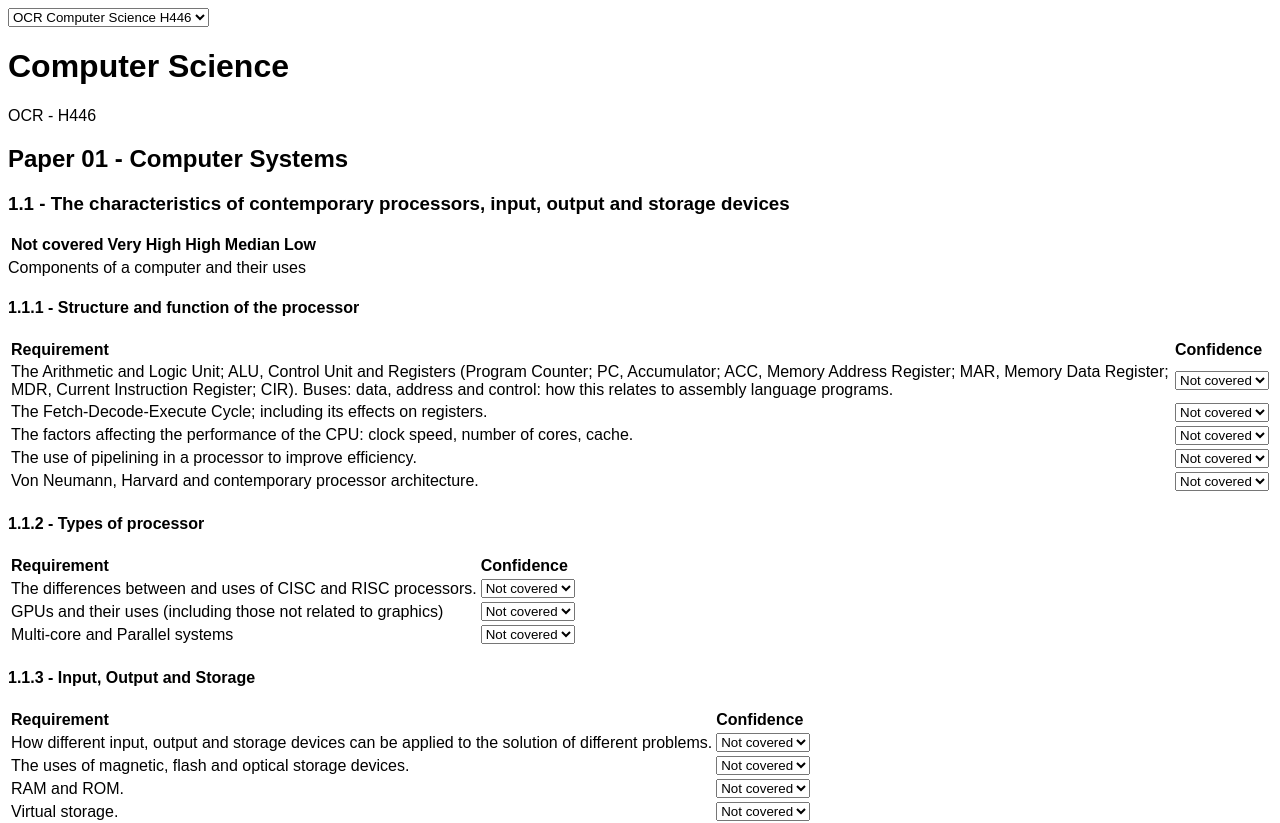
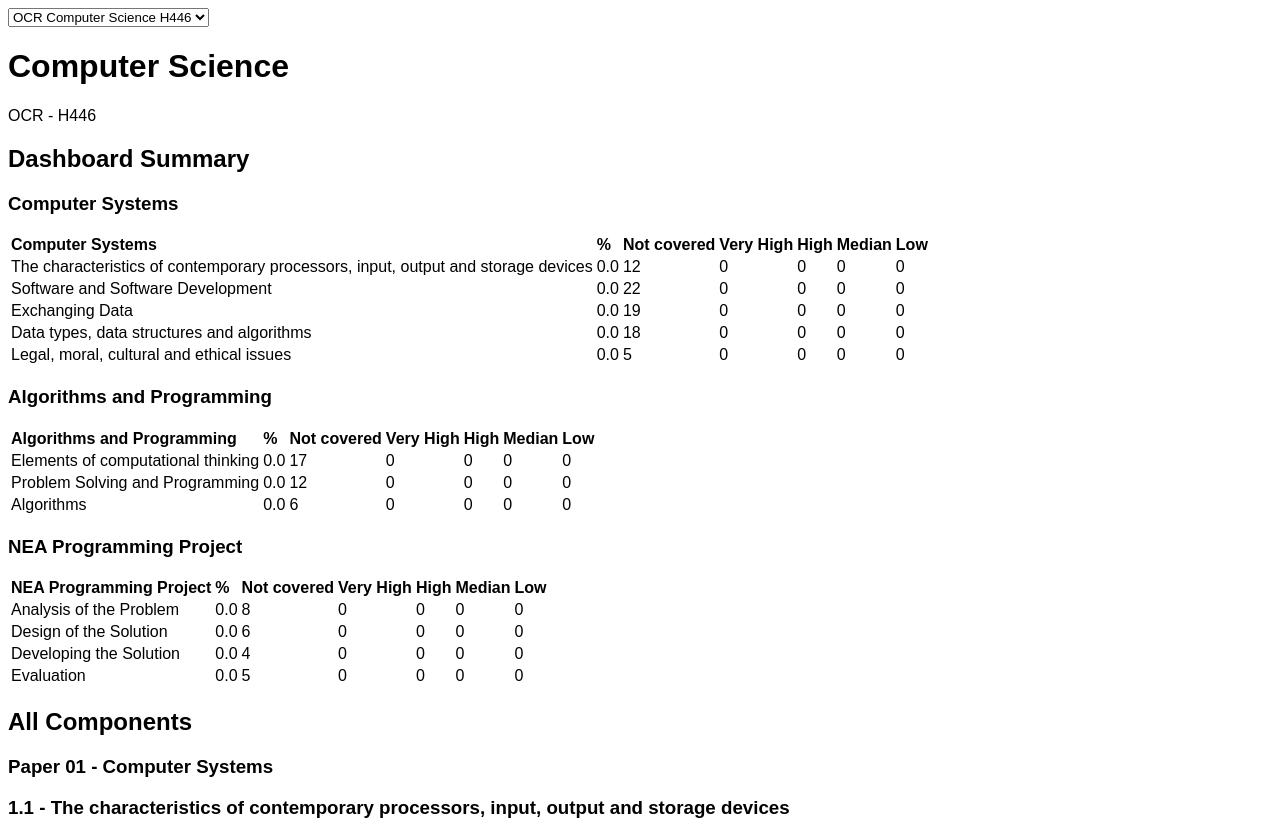
Before and after one commit to JoeSharp/study-tracker-ui, a React (Create React App) app: page / in a window 1280 px wide. Shown: the top 823 px of the page. Built offline with nearby package versions, Linux system fonts and the light colour scheme.

Commit message:
dashboard kinda working (looks rough)

```diff
--- a/src/App.tsx
+++ b/src/App.tsx
@@ -33,7 +33,7 @@ const App: React.FunctionComponent = () => {
     subject,
     components,
   } = useSpec(specPickerProps.value);
-  const { tracker, updateConfidence } = useTracker({
+  const { tracker, dashboardSummary, updateConfidence } = useTracker({
     studentId: "",
     specificationId,
   });
@@ -71,11 +71,52 @@ const App: React.FunctionComponent = () => {
       <div>
         {examBoard} - {qualificationCode}
       </div>
+      <h2>Dashboard Summary</h2>
       {components.map((component) => (
-        <React.Fragment key={component.name}>
-          <h2>
+        <React.Fragment key={component.id}>
+          <h3>{component.name}</h3>
+          <RequirementTable>
+            <thead>
+              <tr>
+                <th>{component.name}</th>
+                <th>%</th>
+                {CONFIDENCE_OPTIONS.map(({ name }) => (
+                  <th key={name}>{name}</th>
+                ))}
+              </tr>
+            </thead>
+            <tbody>
+              {component.sections
+                .map((section) => ({
+                  section,
+                  sectionTracker: dashboardSummary[section.id],
+                }))
+                .map(({ section, sectionTracker }) => (
+                  <React.Fragment key={section.id}>
+                    {
+                      <tr key={section.id}>
+                        <td>{section.title}</td>
+                        <td>{sectionTracker.percentCovered.toFixed(1)}</td>
+                        {CONFIDENCE_OPTIONS.map(({ confidence, name }) => (
+                          <td key={name}>
+                            {sectionTracker.byConfidence[confidence] || 0}
+                          </td>
+                        ))}
+                      </tr>
+                    }
+                  </React.Fragment>
+                ))}
+            </tbody>
+          </RequirementTable>
+        </React.Fragment>
+      ))}
+
+      <h2>All Components</h2>
+      {components.map((component) => (
+        <React.Fragment key={component.id}>
+          <h3>
             {component.id} - {component.name}
-          </h2>
+          </h3>
           {component.sections
             .map((section) => ({
               section,
@@ -87,27 +128,7 @@ const App: React.FunctionComponent = () => {
                 <h3>
                   {section.id} - {section.title}
                 </h3>
-                <RequirementTable>
-                  <thead>
-                    <tr>
-                      {CONFIDENCE_OPTIONS.map(({ name }) => (
-                        <th key={name}>{name}</th>
-                      ))}
-                    </tr>
-                  </thead>
-                  <tbody>
-                    {
-                      <tr key={section.id}>
-                        {/* {CONFIDENCE_OPTIONS.map(({ name }) => (
-                          <td key={name}>
-                            {(confidences.sections[s] || {})[name]}
-                          </td>
-                        ))} */}
-                      </tr>
-                    }
-                  </tbody>
-                </RequirementTable>
-                <div>{section.description}</div>
+                <p>{section.description}</p>
                 {section.subsections
                   .map((subsection) => ({
                     subsection,
--- a/src/types.ts
+++ b/src/types.ts
@@ -30,11 +30,24 @@ export enum Confidence {
   veryHigh = 1,
   high = 2,
   median = 3,
-  low = 4
+  low = 4,
 }
 
 export interface RequirementTracker {
   confidence: Confidence;
+}
+
+export interface ByConfidenceCount {
+  [confidence: number]: number;
+}
+
+export interface SectionSummary {
+  percentCovered: number;
+  byConfidence: ByConfidenceCount;
+}
+
+export interface TrackerDashboardSummary {
+  [sectionId: string]: SectionSummary;
 }
 
 export interface SpecificationSubSectionTracker {
@@ -43,19 +56,19 @@ export interface SpecificationSubSectionTracker {
 
 export interface SpecificationSectionTracker {
   subsections: {
-    [id: string]: SpecificationSubSectionTracker
-  }
+    [id: string]: SpecificationSubSectionTracker;
+  };
 }
 
 export interface SpecificationComponentTracker {
   sections: {
-    [id: string]: SpecificationSectionTracker
-  }
+    [id: string]: SpecificationSectionTracker;
+  };
 }
 
 export interface SpecificationTracker {
   specificationId: string;
   components: {
     [id: string]: SpecificationComponentTracker;
-  }
+  };
 }
--- a/src/useTracker/useTracker.ts
+++ b/src/useTracker/useTracker.ts
@@ -9,9 +9,12 @@ import {
   SpecificationSubSectionTracker,
   SpecificationSectionTracker,
   Confidence,
+  TrackerDashboardSummary,
+  ByConfidenceCount,
 } from "../types";
 import useLocalStorage, { useStoreObjectFactory } from "../useLocalStorage";
 import useSpecification from "../useSpecification";
+import { CONFIDENCE_OPTIONS } from "../components/ConfidencePicker";
 
 interface Props {
   studentId: string;
@@ -20,6 +23,7 @@ interface Props {
 
 export interface UseTracker {
   tracker: SpecificationTracker;
+  dashboardSummary: TrackerDashboardSummary;
   updateConfidence: (
     componentId: string,
     sectionId: string,
@@ -103,26 +107,40 @@ const useTracker = ({ studentId, specificationId }: Props): UseTracker => {
       reduceValue((savedTracker) => {
         return {
           ...savedTracker,
+          // Overwrite components
           components: {
+            // All existing components
             ...savedTracker.components,
+            // Replace this component
             [componentId]: {
+              // Keep most of the component
               ...savedTracker.components[componentId],
+              // Rewrite the sections
               sections: {
+                // All existing sections
                 ...savedTracker.components[componentId].sections,
+                // Overwrite this section
                 [sectionId]: {
+                  // Keep most of existing section
                   ...savedTracker.components[componentId].sections[sectionId],
+                  // Rewrite sub sections
                   subsections: {
+                    // Keep most of subsection
                     ...savedTracker.components[componentId].sections[sectionId]
                       .subsections,
+                    // Rewrite this subsection
                     [subsectionId]: {
+                      // Keep most of subsection
                       ...savedTracker.components[componentId].sections[
                         sectionId
                       ].subsections[subsectionId],
+                      // Rewrite requirements
                       requirements: savedTracker.components[
                         componentId
                       ].sections[sectionId].subsections[
                         subsectionId
                       ].requirements.map((r, i) => {
+                        // Replace the correct requirement
                         if (i === requirementIndex) {
                           return {
                             ...r,
@@ -144,7 +162,53 @@ const useTracker = ({ studentId, specificationId }: Props): UseTracker => {
     [reduceValue]
   );
 
-  return { tracker, updateConfidence };
+  const dashboardSummary = React.useMemo((): TrackerDashboardSummary => {
+    const _dashboardSummary: TrackerDashboardSummary = {};
+
+    specification.components
+      .map((component) => ({
+        component,
+        componentTracker: tracker.components[component.id],
+      }))
+      .forEach(({ component, componentTracker }) => {
+        component.sections
+          .map((section) => ({
+            section,
+            sectionTracker: componentTracker.sections[section.id],
+          }))
+          .forEach(({ section, sectionTracker }) => {
+            let requirementTotalCount = 0;
+            let requirementCoveredCount = 0;
+            let byConfidence: ByConfidenceCount = CONFIDENCE_OPTIONS.reduce(
+              (acc, curr) => ({ ...acc, [curr.confidence]: 0 }),
+              {}
+            );
+
+            section.subsections
+              .map((subsection) => sectionTracker.subsections[subsection.id])
+              .forEach((subsectionTracker) => {
+                subsectionTracker.requirements.forEach(({ confidence }) => {
+                  requirementTotalCount++;
+                  if (confidence !== Confidence.notCovered) {
+                    requirementCoveredCount++;
+                  }
+                  byConfidence[confidence]++;
+                });
+              });
+
+            const percentCovered =
+              (100 * requirementCoveredCount) / requirementTotalCount;
+            _dashboardSummary[section.id] = {
+              percentCovered,
+              byConfidence,
+            };
+          });
+      });
+
+    return _dashboardSummary;
+  }, [specification, tracker]);
+
+  return { tracker, dashboardSummary, updateConfidence };
 };
 
 export default useTracker;
```
Also changed, not shown: 1 other file (tests, documents, lock files or other folders).
